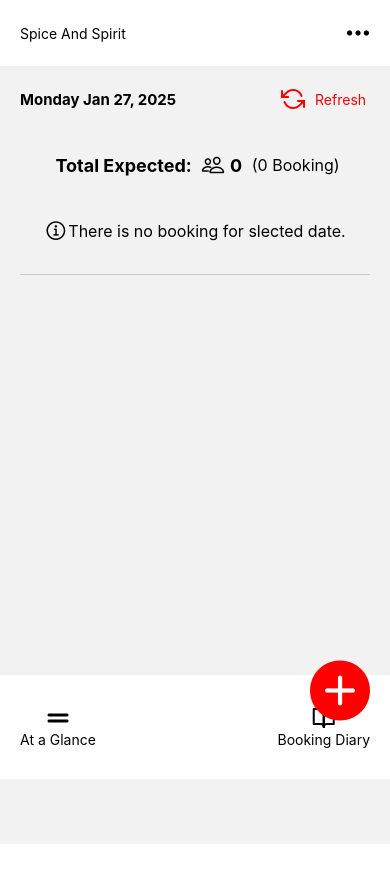
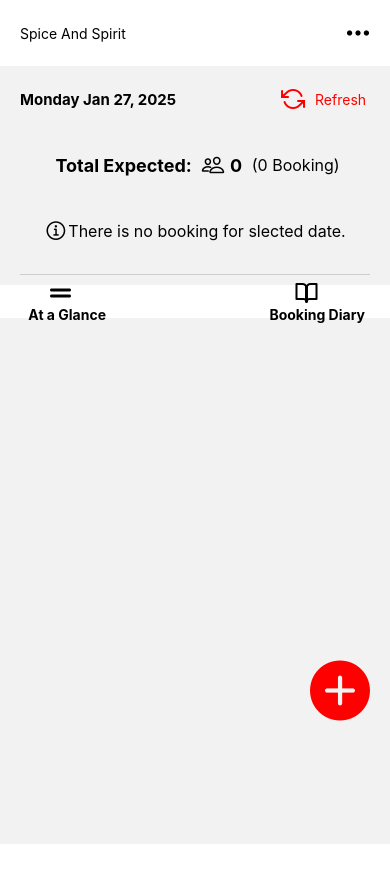
Before and after one commit to RahulDhokare/RTT, a React Native app: screen /heder in a window 390 px wide. Shown: the top 882 px of the page. After the commit the page ends 844 px from the top, so only its background shows below. Built offline with nearby package versions, Linux system fonts and the light colour scheme.

Commit message:
footer fix.

```diff
--- a/Screens/MainScreen/BookingDate.js
+++ b/Screens/MainScreen/BookingDate.js
@@ -34,7 +34,7 @@
     padding:20,
     alignItems:'center',
     elevation:20,
-    // backgroundColor:'white',
+    // backgroundColor:'blue',
     // backgroundColor:'red',
   },
   innerContainer:{
--- a/Screens/MainScreen/BookingDetails.js
+++ b/Screens/MainScreen/BookingDetails.js
@@ -7,7 +7,7 @@
   const peoplecount= 0;
   const bookingCount = 0;
   return (
-    <View >
+    <View style={styles.mainConatiner}>
       <View style={styles.container}>
     <Text style={styles.total}>Total Expected: </Text>
     <Ionicons name="people-outline" size={24} color="black" />
@@ -27,6 +27,10 @@
   )
 }
 const styles = StyleSheet.create({
+  mainConatiner:{
+    width:'100%',
+    height:'71%',
+  },
   container: {
     // flex: 1,
     padding: 20,
@@ -54,6 +58,7 @@
     padding: 20,
     alignItems: 'center',
     justifyContent: 'center',
+    // backgroundColor: 'red',
   },
   bookinginfo_text:{
     fontSize: 16,
@@ -64,6 +69,7 @@
     backgroundColor: '#ccc',
     marginHorizontal: 20,
     marginVertical: 10,
+    // backgroundColor:'red'
   },
 })
 
--- a/Screens/MainScreen/BookingDiary.js
+++ b/Screens/MainScreen/BookingDiary.js
@@ -1,10 +1,81 @@
 import React from 'react'
-import { View } from 'react-native-web'
+import { View, Text,TouchableOpacity,StyleSheet } from 'react-native'
+import Ionicons from '@expo/vector-icons/Ionicons';
 
 const BookingDiary = () => {
+    const peoplecount= 0;
+  const bookingCount = 0;
   return (
-    <View><Text>BookingDiary</Text></View>
+    <View style={styles.mainConatiner}>
+         <View style={styles.chipContainer}>
+                <View style={styles.chip}>
+                  <TouchableOpacity>
+                    <Text>Dinner</Text>
+                    </TouchableOpacity>
+                </View>
+                <View style={styles.chip}>
+                <TouchableOpacity>
+                  <Text>Lunch</Text>
+                  </TouchableOpacity>
+                </View>
+         </View>
+    <View style={styles.container}>
+    <Text style={styles.total}>Total Guests: </Text>
+    <Ionicons name="people-outline" size={24} color="black" />
+    <Text style={styles.count}>{peoplecount}</Text>
+    <Text style={styles.bookingText}> ({bookingCount} Booking)</Text>
+    </View>
+
+    <View style={styles.BookingDetails}>
+        <Text>12 Rahul | 2 Guests</Text>
+        <Text>98255555555</Text>
+    </View>
+    </View>
   )
 }
 
+const styles = StyleSheet.create({
+    mainConatiner:{
+        // backgroundColor:'red',
+        height:'71%'
+    },
+    chipContainer:{
+        flexDirection:'row',
+        margin:10,
+      },
+      chip:{
+        backgroundColor:'white',
+        padding:10,
+        margin:10,
+        borderRadius:15
+      },
+      container: {
+        // flex: 1,
+        padding: 20,
+        flexDirection: 'row',
+        // justifyContent: 'center',
+        // alignItems: 'center',
+        // backgroundColor: 'red',
+      },
+      total:{
+        fontSize: 18,
+        fontWeight: 'bold',
+        marginHorizontal: 5,
+      },
+      count: {
+        fontSize: 18,
+        fontWeight: 'bold',
+        marginHorizontal: 5,
+      },
+      bookingText: {
+        fontSize: 16,
+        color: 'black',
+      },
+      BookingDetails: {
+        // width: '100%',
+        height:'30%',
+        // backgroundColor: 'red',
+      },
+})
+
 export default BookingDiary
--- a/Screens/MainScreen/FooterNav.js
+++ b/Screens/MainScreen/FooterNav.js
@@ -1,42 +1,73 @@
-import React from 'react'
-import { View ,Text,StyleSheet} from 'react-native'
+import React from 'react';
+import { View, Text, StyleSheet, TouchableOpacity } from 'react-native';
 import FontAwesome6 from '@expo/vector-icons/FontAwesome6';
 import Feather from '@expo/vector-icons/Feather';
-const FooterNav = () => {
+
+const FooterNav = ({ onChangeScreen, activeScreen }) => {
   return (
     <View style={styles.container}>
-      <View style={styles.footer1} >
-        <FontAwesome6 name="grip-lines" size={24} color="black" />
-        <Text>At a Glance</Text>
-        </View>
-        <View style={styles.footer1}>
-        <Feather name="book-open" size={24} color="black" />
-        <Text>Booking Diary</Text>
-        </View>
+      {/* Glance Button */}
+      <View style={styles.footer1}>
+        <TouchableOpacity
+          style={[
+            styles.button,
+            activeScreen === 'glance' && styles.activeButton, // Highlight active button
+          ]}
+          onPress={() => onChangeScreen('glance')}
+        ><FontAwesome6  style={styles.icon}name="grip-lines" size={24} color="black" />
+          <Text style={styles.buttonText}> At a Glance</Text>
+        </TouchableOpacity>
+      </View>
+
+      {/* Booking Diary Button */}
+      <View style={styles.footer1}>
+
+        <TouchableOpacity
+          style={[
+            styles.button,
+            activeScreen === 'bookingDiary' && styles.activeButton, // Highlight active button
+          ]}
+          onPress={() => onChangeScreen('bookingDiary')}
+        ><Feather style={styles.icon} name="book-open" size={24} color="black" />
+          <Text style={styles.buttonText}>Booking Diary</Text>
+        </TouchableOpacity>
+      </View>
     </View>
-  )
-}
+  );
+};
 
-const styles= StyleSheet.create({
-  container:{
-    flexDirection:'row',
-    // width:'100%',
-    height:'12%',
-    justifyContent:'space-between',
-    padding:10,
-    alignItems:'center',
-    backgroundColor:'white',
-    elevation:20,
-    marginVertical:'100%',
+const styles = StyleSheet.create({
+  container: {
+    flexDirection: 'row',
+    height: '35%',
+    justifyContent: 'space-between',
+    padding: 10,
+    alignItems: 'center',
+    backgroundColor: 'white',
+    elevation: 20,
+    // marginVertical: '100%',
+    // backgroundColor:'green'
+  },
+  footer1: {
+    // justifyContent: 'center',
+    // alignItems: 'center',
+    padding: 10,
+  },
+  button: {
+    padding: 5,
+    borderRadius: 5,
+  },
+  // activeButton: {
+  //   backgroundColor: '#007bff', // Highlight the active button
+  // },
+  buttonText: {
+    color: 'black',
+    fontWeight: 'bold',
+  },
+  icon:{
+    marginHorizontal:25,
 
-    // borderBottomLeftRadius:20,
-    // borderBottomRightRadius:20
-    // marginHorizontal:20
-  },
-  footer1:{
-    justifyContent:'center',
-    alignItems:'center',
-    padding:10
   }
-})
-export default FooterNav
+});
+
+export default FooterNav;
--- a/Screens/MainScreen/Header.js
+++ b/Screens/MainScreen/Header.js
@@ -1,4 +1,4 @@
-import React from 'react'
+import React, { useState } from 'react'
 import { View,Text ,StatusBar,StyleSheet,TouchableOpacity} from 'react-native'
 import BookingDate from './BookingDate'
 import BookingDetails from './BookingDetails'
@@ -10,9 +10,10 @@
   createStaticNavigation,
   useNavigation,
 } from '@react-navigation/native';
-
+import BookingDiary from './BookingDiary';
 const Header = () => {
     const navigation = useNavigation();
+    const [activeScreen, setActiveScreen] = useState('glance');
 
   return (
     <View style={styles.conainer}>
@@ -20,7 +21,7 @@
         <RestaurantName/>
         <StatusBar />
         <BookingDate />
-        <BookingDetails/>
+        {activeScreen === 'glance' ? <BookingDetails /> : <BookingDiary />}
         </View>
         <View style={styles.addBookingContainer}>
         <TouchableOpacity
@@ -32,7 +33,7 @@
       </View>
 
         <View>
-        <FooterNav/>
+        <FooterNav style={styles.footer} onChangeScreen={setActiveScreen} activeScreen={activeScreen} />
         </View>
     </View>
   )
@@ -47,8 +48,13 @@
     position: 'absolute',
     bottom: 120,
     right: 20,
-    zIndex: 10,
+    // zIndex: 10,
   },
+  // footer:{
+  //   position: 'absolute',
+  //   bottom: 0,
+  //   // width: '100%',
+  // }
 })
 
 export default Header
```
